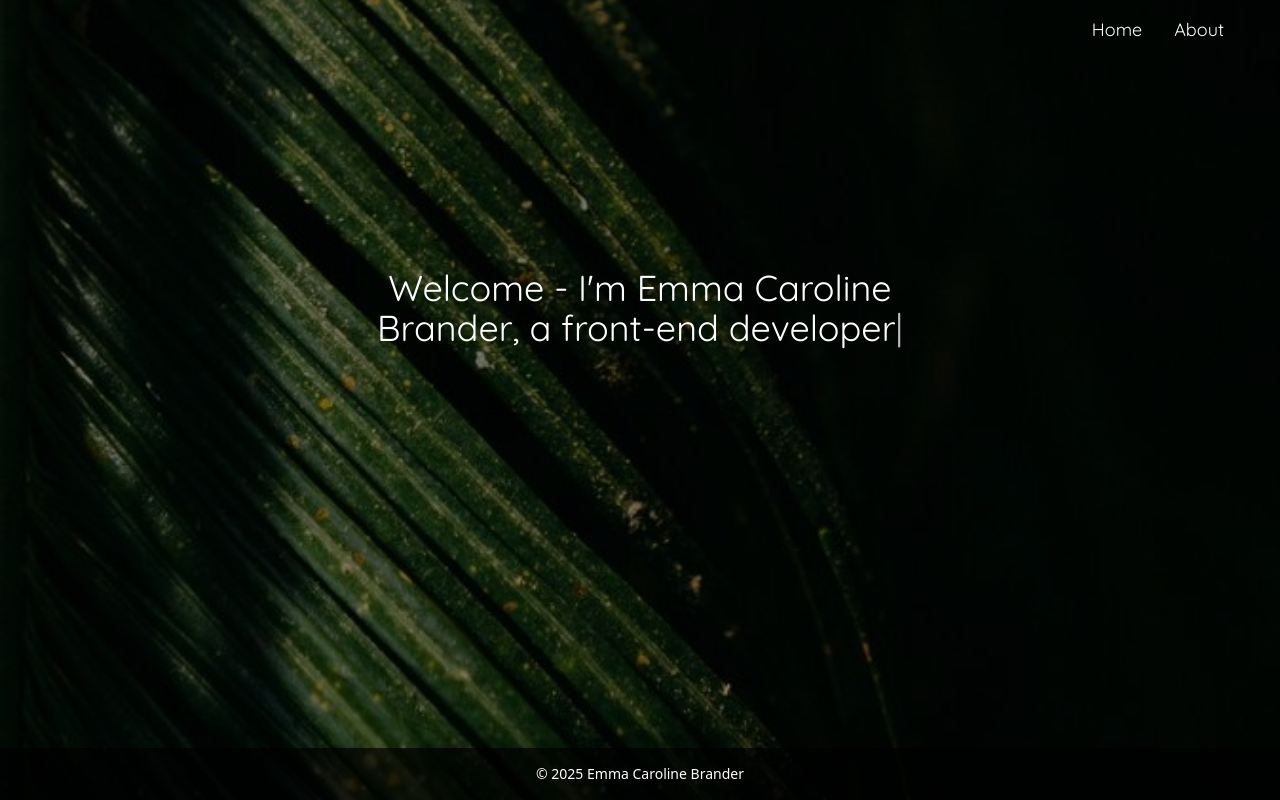
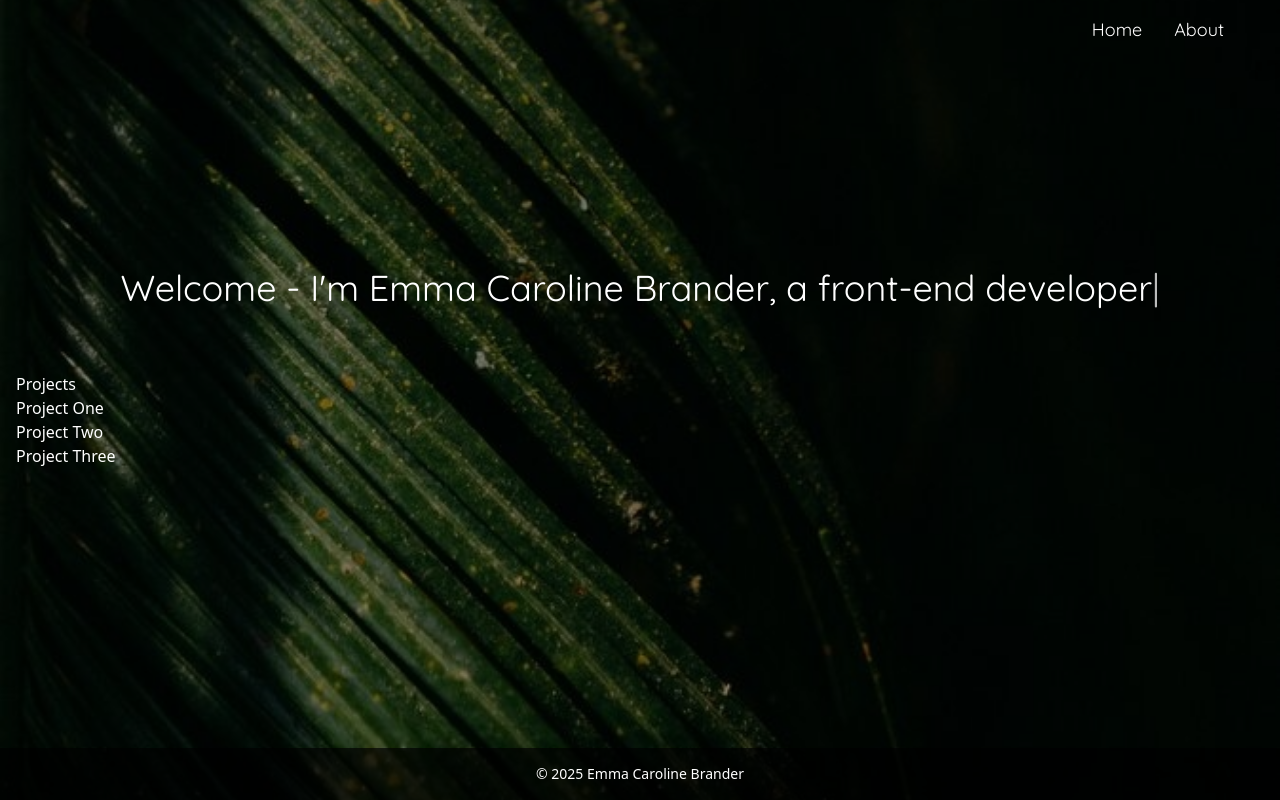
Before and after one commit to EmmaCaroline/portfolio2, a React (Vite) app: page / in a window 1280 px wide. Built offline with nearby package versions, Linux system fonts and the light colour scheme.

Commit message:
fix style for typewriter, add Project component and update Projects component to use dynamic route

```diff
--- a/src/App.jsx
+++ b/src/App.jsx
@@ -3,6 +3,7 @@ import { useEffect } from "react";
 import Layout from "./components/Layout";
 import BackgroundImage from "./assets/greengold.jpg";
 import Projects from "./components/Projects";
+import Project from "./components/Project";
 import About from "./components/About";
 import NotFound from "./components/NotFound";
 
@@ -14,6 +15,7 @@ function App() {
     <Routes>
       <Route path="/" element={<Layout />}>
         <Route index element={<Projects />} />
+        <Route path="project/:projectId" element={<Project />} />
         <Route path="about" element={<About />} />
         <Route path="*" element={<NotFound />} />
       </Route>
--- /dev/null
+++ b/src/components/Project.jsx
@@ -0,0 +1,32 @@
+import { useParams } from "react-router-dom";
+
+const projectsData = [
+  { id: "proj1", title: "Project One", description: "This is project one." },
+  { id: "proj2", title: "Project Two", description: "This is project two." },
+  {
+    id: "proj3",
+    title: "Project Three",
+    description: "This is project three.",
+  },
+];
+
+const Project = () => {
+  const { projectId } = useParams();
+
+  const project = projectsData.find((p) => p.id === projectId);
+
+  if (!project) {
+    return <p className="text-white">Project not found.</p>;
+  }
+
+  return (
+    <div>
+      <h2 className="text-white">{project.title}</h2>
+      {/* Add image here */}
+      <p className="text-white">{project.description}</p>
+      {/* Add buttons here */}
+    </div>
+  );
+};
+
+export default Project;
--- a/src/components/Projects.jsx
+++ b/src/components/Projects.jsx
@@ -1,10 +1,31 @@
+import { Link } from "react-router-dom";
 import TypewriterHeading from "../ui/TypewriterHeading";
+
+const projectsData = [
+  { id: "proj1", title: "Project One" },
+  { id: "proj2", title: "Project Two" },
+  { id: "proj3", title: "Project Three" },
+];
 
 const Projects = () => {
   return (
-    <div className="max-w-[600px]">
-      <TypewriterHeading />
-    </div>
+    <>
+      <div className="p-8 md:p-16 mt-10 md:mt-16 lg:mt-32">
+        <TypewriterHeading />
+      </div>
+      <div>
+        <h2 className="text-white">Projects</h2>
+        <ul>
+          {projectsData.map((project) => (
+            <li key={project.id}>
+              <Link className="text-white" to={`/project/${project.id}`}>
+                {project.title}
+              </Link>
+            </li>
+          ))}
+        </ul>
+      </div>
+    </>
   );
 };
 
--- a/src/ui/TypewriterHeading.jsx
+++ b/src/ui/TypewriterHeading.jsx
@@ -16,7 +16,7 @@ export default function TypewriterHeading() {
   }, []);
 
   return (
-    <h1 className="absolute top-20 md:top-52 left-1/2 -translate-x-1/2 text-white text-2xl md:text-4xl font-heading max-w-[600px] text-left md:text-center whitespace-normal">
+    <h1 className="mx-auto text-white text-2xl md:text-4xl font-heading text-left sm:text-center whitespace-normal">
       {text}
       <span className="animate-pulse">|</span>
     </h1>
```
